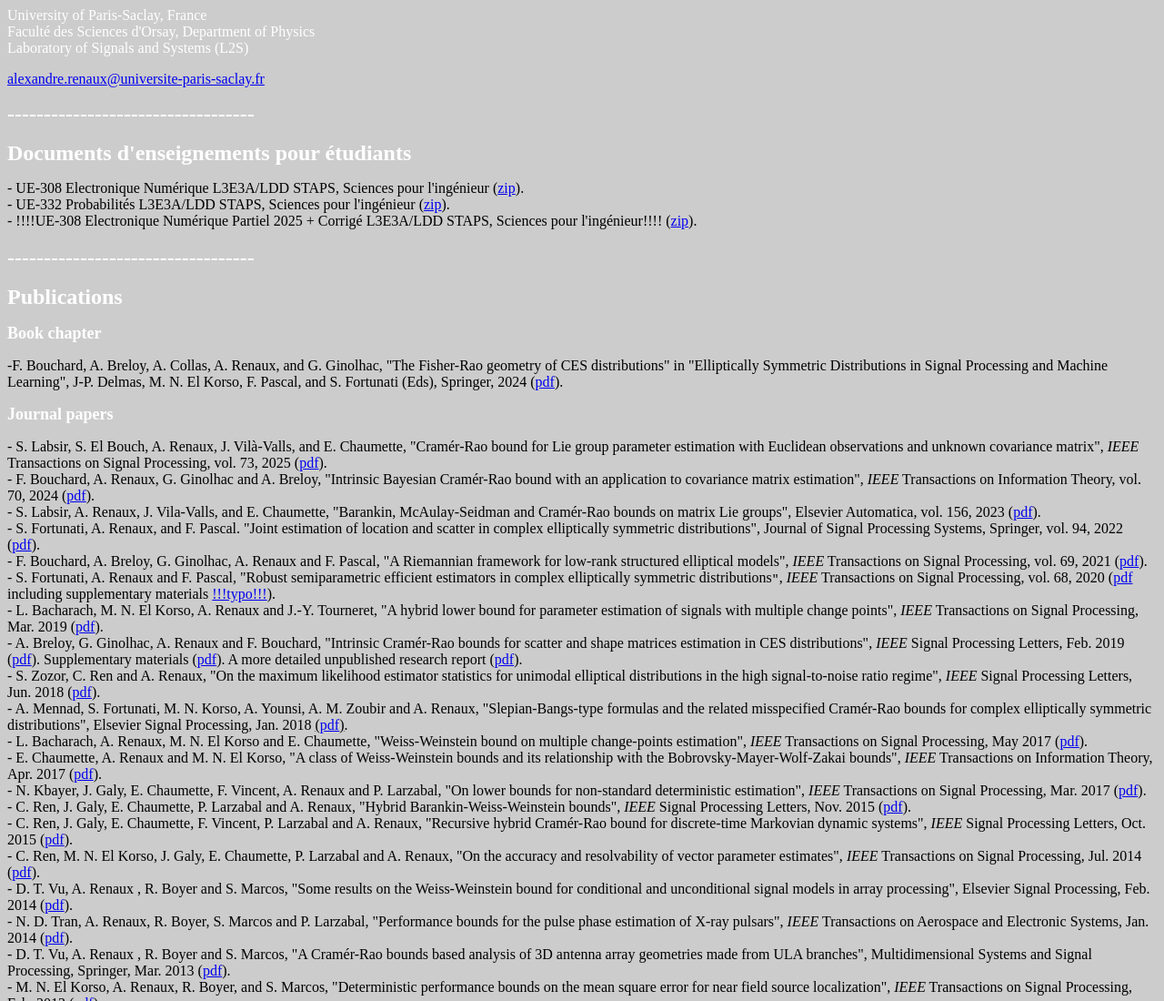
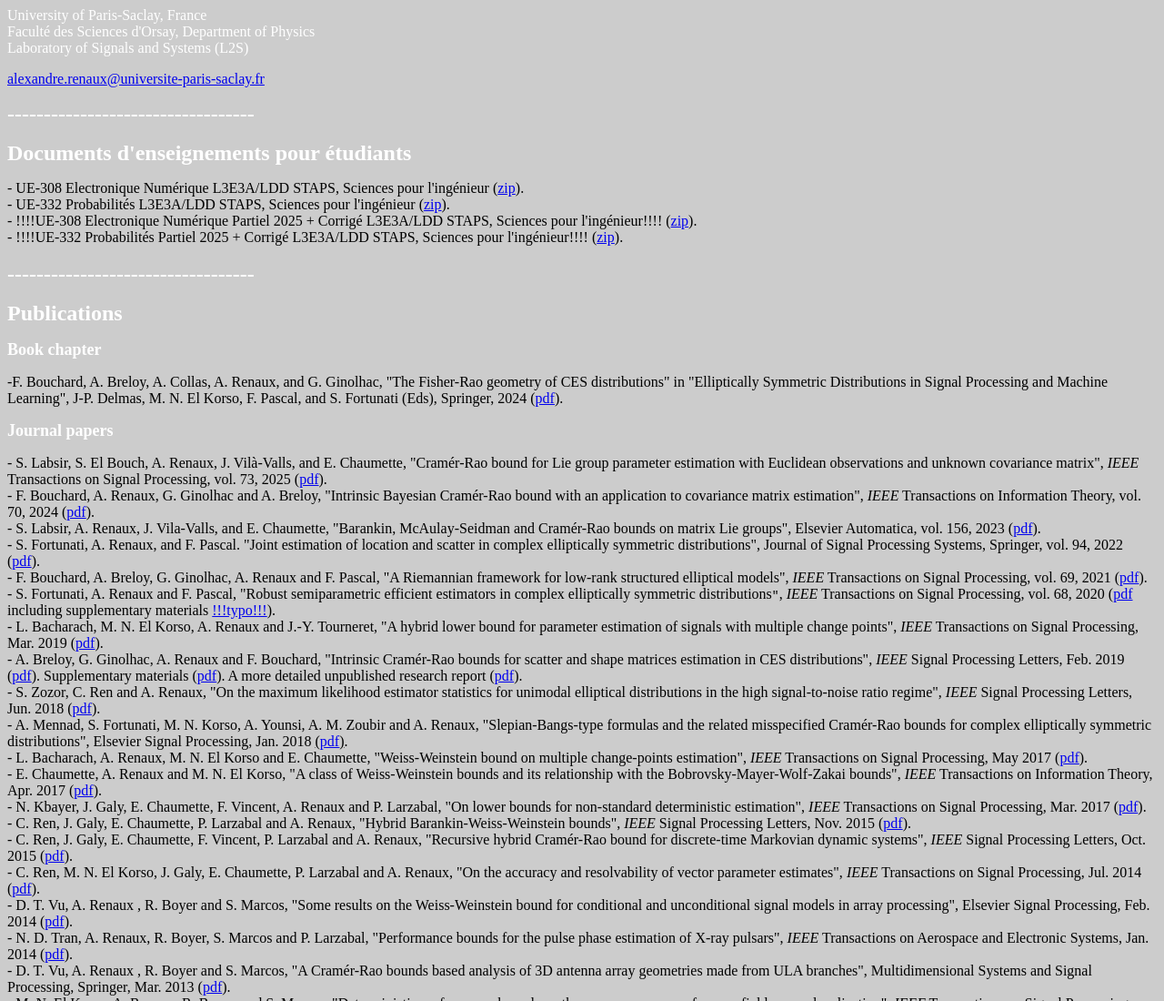
Before and after one commit to alexandrerenaux/alexandrerenaux.github.io, a plain HTML site: page index.htm in a window 1280 px wide. Shown: the top 1100 px of the page at 91% size. Drawn offline with Linux system fonts and the light colour scheme.

Commit message:
Add files via upload

```diff
--- a/index.htm
+++ b/index.htm
@@ -3,7 +3,7 @@
 
        <font size="5"><b><font color="#FFFFFF">----------------------------------</font></b></font></p>
 
-      <b><font color="#FFFFFF">Documents d'enseignements pour étudiants</font></b></font></p>    <p>- UE-308 Electronique Numérique L3E3A/LDD STAPS, Sciences pour l'ingénieur (<a href="publications/308_EN.zip">zip</a>).<br> - UE-332 Probabilités L3E3A/LDD STAPS, Sciences pour l'ingénieur (<a href="publications/332_Proba.zip">zip</a>).<br> - !!!!UE-308 Electronique Numérique Partiel 2025 + Corrigé L3E3A/LDD STAPS, Sciences pour l'ingénieur!!!! (<a href="publications/308_Partiel2025.zip">zip</a>).<br> <br>
+      <b><font color="#FFFFFF">Documents d'enseignements pour étudiants</font></b></font></p>    <p>- UE-308 Electronique Numérique L3E3A/LDD STAPS, Sciences pour l'ingénieur (<a href="publications/308_EN.zip">zip</a>).<br> - UE-332 Probabilités L3E3A/LDD STAPS, Sciences pour l'ingénieur (<a href="publications/332_Proba.zip">zip</a>).<br> - !!!!UE-308 Electronique Numérique Partiel 2025 + Corrigé L3E3A/LDD STAPS, Sciences pour l'ingénieur!!!! (<a href="publications/308_Partiel2025.zip">zip</a>).<br> - !!!!UE-332 Probabilités Partiel 2025 + Corrigé L3E3A/LDD STAPS, Sciences pour l'ingénieur!!!! (<a href="publications/332_Partiel2025.zip">zip</a>).<br> <br>
 
       <font size="5"><b><font color="#FFFFFF">----------------------------------</font></b></font></p>
 
```
